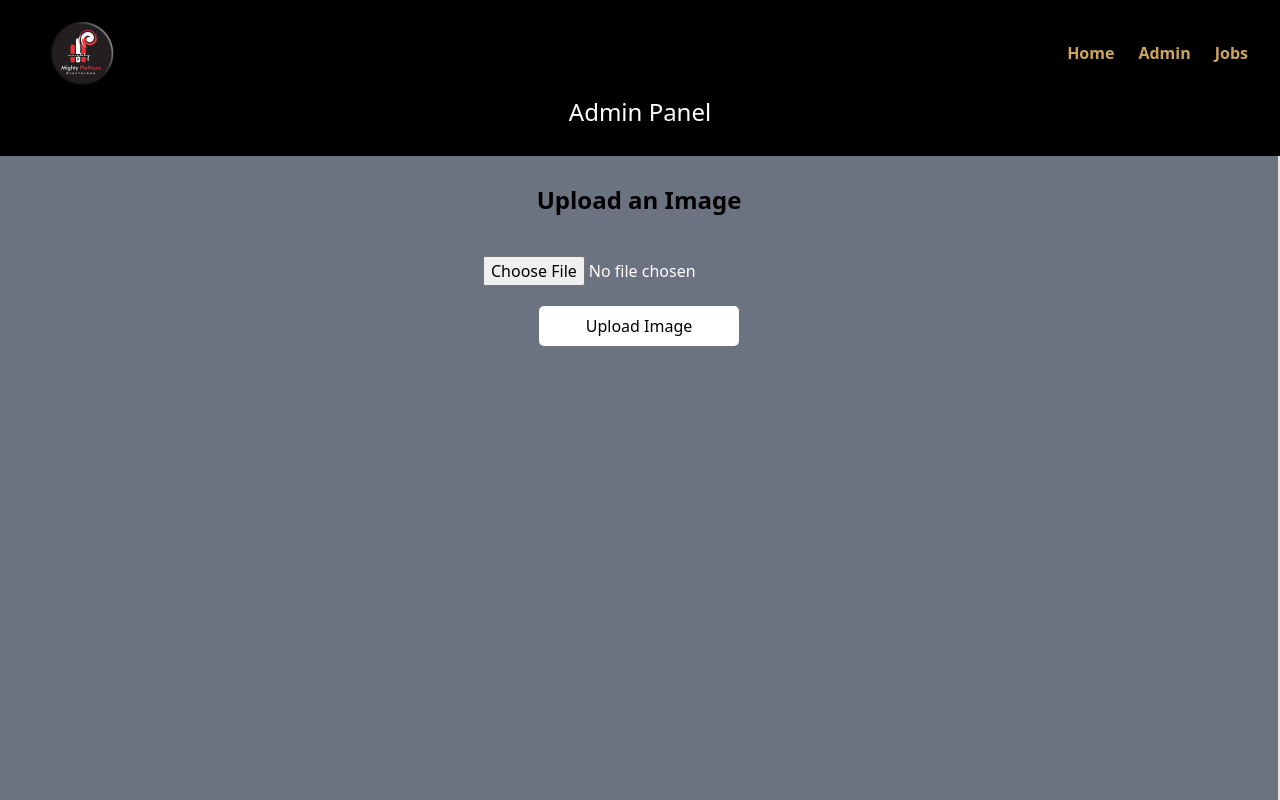
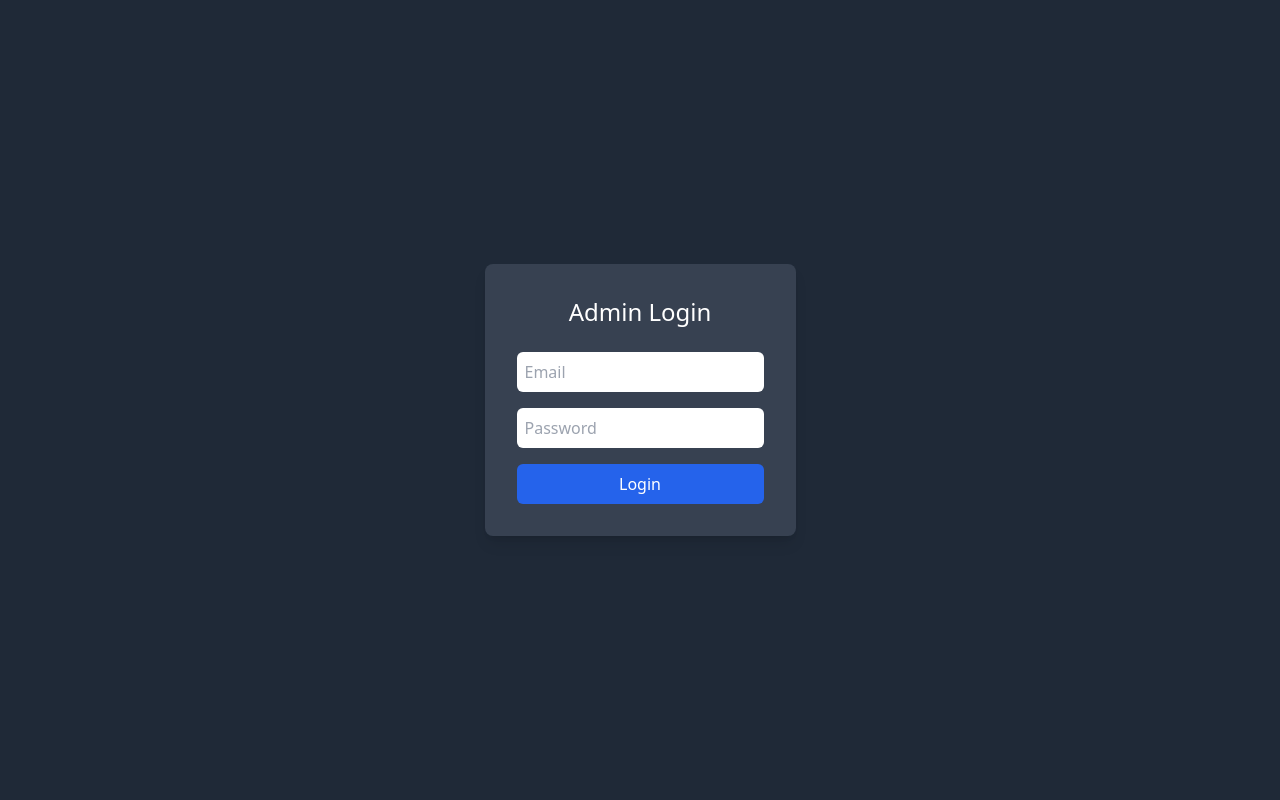
Before and after one commit to harshivkrishna/mighty-plethora, a React (Vite) app in the folder client/: page /admin in a window 1280 px wide. Shown: the top 800 px of the page. Built offline with nearby package versions, Linux system fonts and the light colour scheme; the HTML template or start-up script is replaced by a standard one.

Commit message:
modified:   client/src/Pages/Admin/Admin.jsx

```diff
--- a/client/src/Pages/Admin/Admin.jsx
+++ b/client/src/Pages/Admin/Admin.jsx
@@ -1,19 +1,89 @@
-import React from 'react'
-import Sidebar from '../../Components/Sidebar/Sidebar'
-import Upload from '../Upload/Upload'
+import React, { useState } from 'react';
+import Sidebar from '../../Components/Sidebar/Sidebar';
+import Upload from '../Upload/Upload';
 
 const Admin = () => {
+  const [isAuthenticated, setIsAuthenticated] = useState(false);
+  const [email, setEmail] = useState('');
+  const [password, setPassword] = useState('');
+
+  const adminCredentials = {
+    email: 'admin@example.com', // Replace with actual admin email
+    password: 'admin123', // Replace with actual admin password
+  };
+
+  const handleLogin = (e) => {
+    e.preventDefault();
+    if (email === adminCredentials.email && password === adminCredentials.password) {
+      setIsAuthenticated(true);
+    } else {
+      alert('Invalid email or password');
+    }
+  };
+
+  const handleLogout = () => {
+    setIsAuthenticated(false);
+    setEmail('');
+    setPassword('');
+  };
+
+  if (!isAuthenticated) {
+    return (
+      <div className="flex justify-center items-center h-screen bg-gray-800 text-white">
+        <form
+          onSubmit={handleLogin}
+          className="bg-gray-700 p-8 rounded-lg shadow-lg text-center"
+        >
+          <h1 className="text-2xl mb-6">Admin Login</h1>
+          <div className="mb-4">
+            <input
+              type="email"
+              placeholder="Email"
+              value={email}
+              onChange={(e) => setEmail(e.target.value)}
+              className="p-2 w-full rounded-md"
+              required
+            />
+          </div>
+          <div className="mb-4">
+            <input
+              type="password"
+              placeholder="Password"
+              value={password}
+              onChange={(e) => setPassword(e.target.value)}
+              className="p-2 w-full rounded-md"
+              required
+            />
+          </div>
+          <button
+            type="submit"
+            className="bg-blue-600 hover:bg-blue-700 px-4 py-2 rounded-md w-full"
+          >
+            Login
+          </button>
+        </form>
+      </div>
+    );
+  }
+
   return (
     <div>
-      <Sidebar/>
-      <div className='h-24'>
+      <Sidebar />
+      <div className="h-24"></div>
+      <div className="flex justify-between items-center bg-gray-900 text-white p-4">
+        <h1 className="text-2xl">Admin Panel</h1>
+        <button
+          onClick={handleLogout}
+          className="bg-red-600 hover:bg-red-700 px-4 py-2 rounded-md"
+        >
+          Logout
+        </button>
       </div>
-      <h1 className='text-white text-center text-2xl mb-7'>Admin Panel</h1>
-      <div className='flex p-7 bg-gray-500 border-r-2 w-full justify-center h-screen'>
-      <Upload/>
+      <div className="flex p-7 bg-gray-500 border-r-2 w-full justify-center h-screen">
+        <Upload />
       </div>
     </div>
-  )
-}
+  );
+};
 
-export default Admin
+export default Admin;
--- a/client/src/Pages/Home/Home.jsx
+++ b/client/src/Pages/Home/Home.jsx
@@ -37,10 +37,10 @@ const Home = () => {
     <div className='home-page overflow-x-hidden'>
         <Loader/>
         {image && loader && (
-        <div className={`popup-image-container pointer-events-none ${closePopup ? 'hide' : ""}`}>
+        <div className={`popup-image-container ${closePopup ? 'hide' : ""}`}>
           <div className='popup'>
             <i className='bx bx-x close-icon' onClick={() => { setClosePopup(true); }}></i>
-            <img src={image} alt="Discount & Offers" />
+            <img src={image} className='pointer-events-none' alt="Discount & Offers" />
           </div>
         </div>
       )}
```
